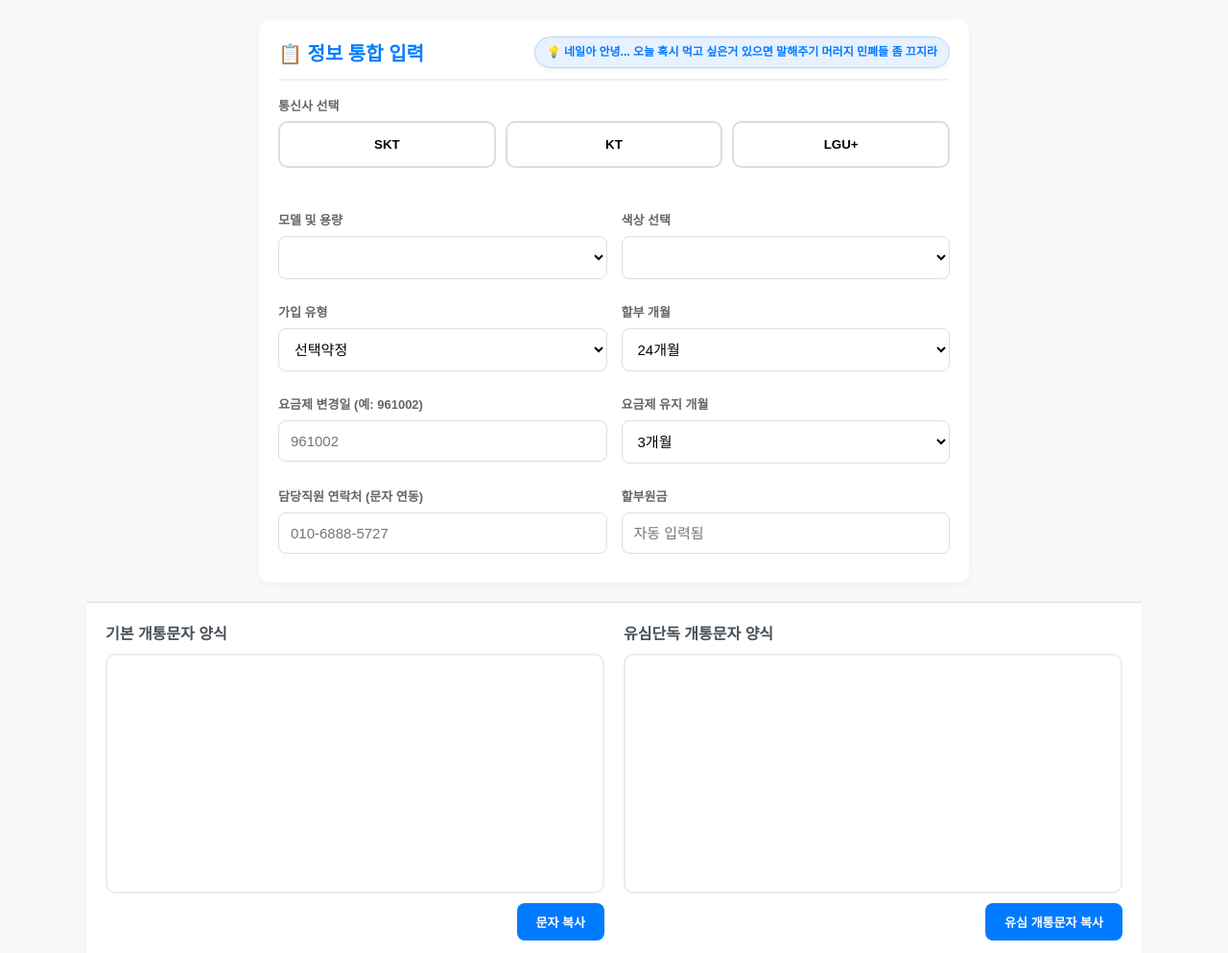
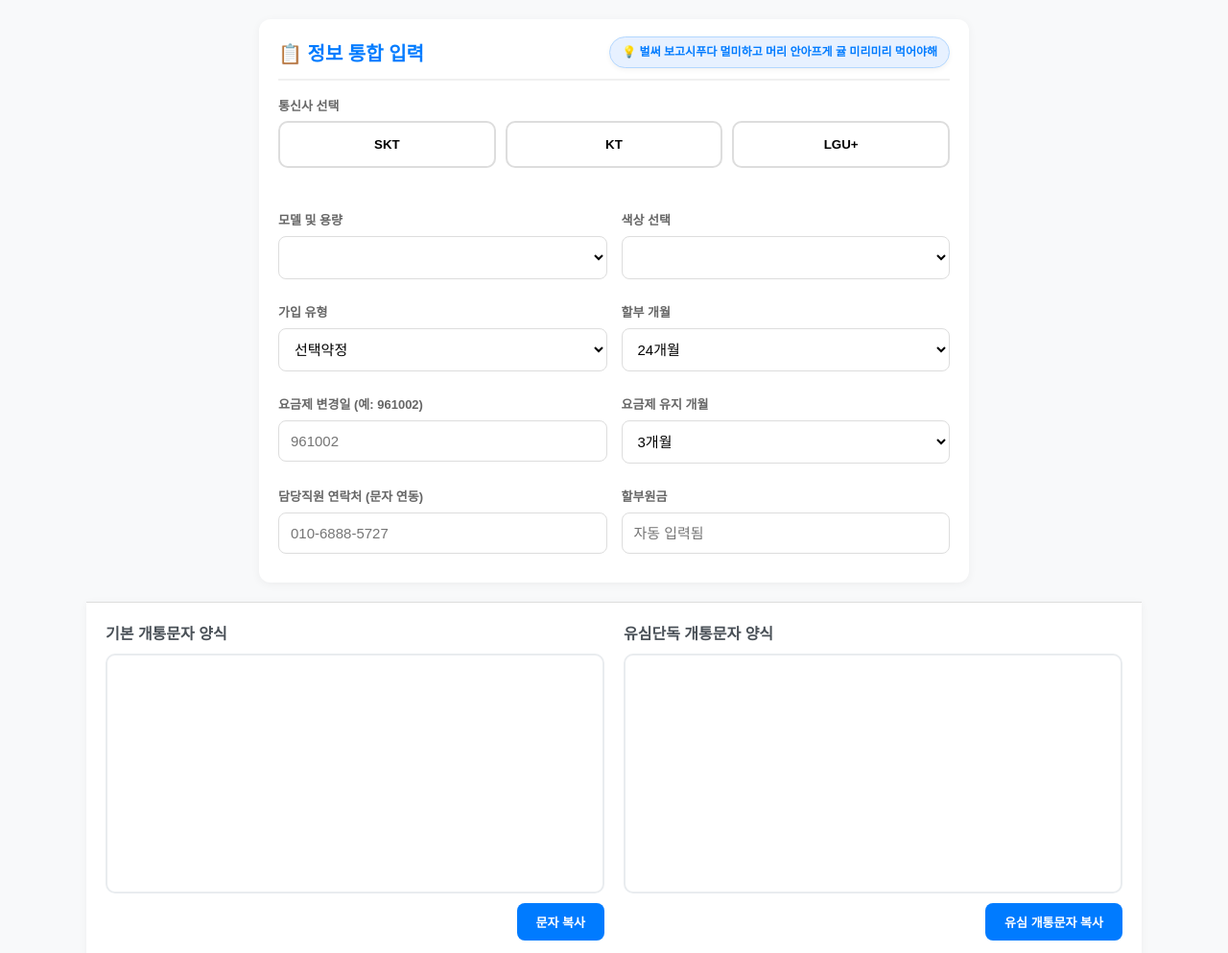
Before and after one commit to leejinwon012/kyung-leave-work, a plain HTML site: page index.html in a window 1280 px wide. Shown: the top 993 px of the page at 96% size. Drawn offline with Linux system fonts and the light colour scheme.

Commit message:
fix: 한마디 업데이트

```diff
--- a/index.html
+++ b/index.html
@@ -86,7 +86,7 @@
 <body>
 
     <div class="card" style="max-width: 700px; margin-left: auto; margin-right: auto;">
-        <div class="today-message right-top">💡 네일아 안녕... 오늘 혹시 먹고 싶은거 있으면 말해주기 머러지 민폐들 좀 끄지라 </div>
+        <div class="today-message right-top">💡 벌써 보고시푸다 멀미하고 머리 안아프게 귤 미리미리 먹어야해 </div>
         <h2>📋 정보 통합 입력</h2>
         <div class="input-grid">
             <div class="input-group" style="grid-column: span 2;">
```
